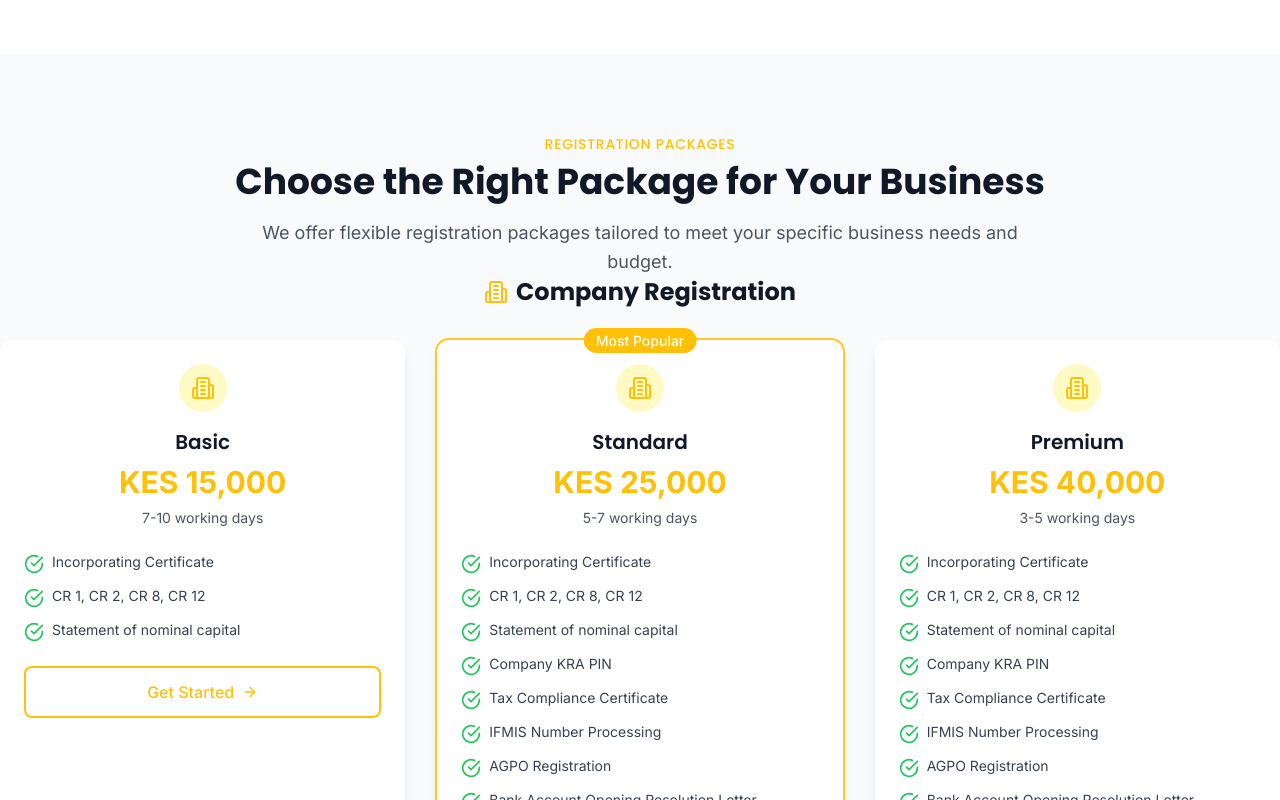
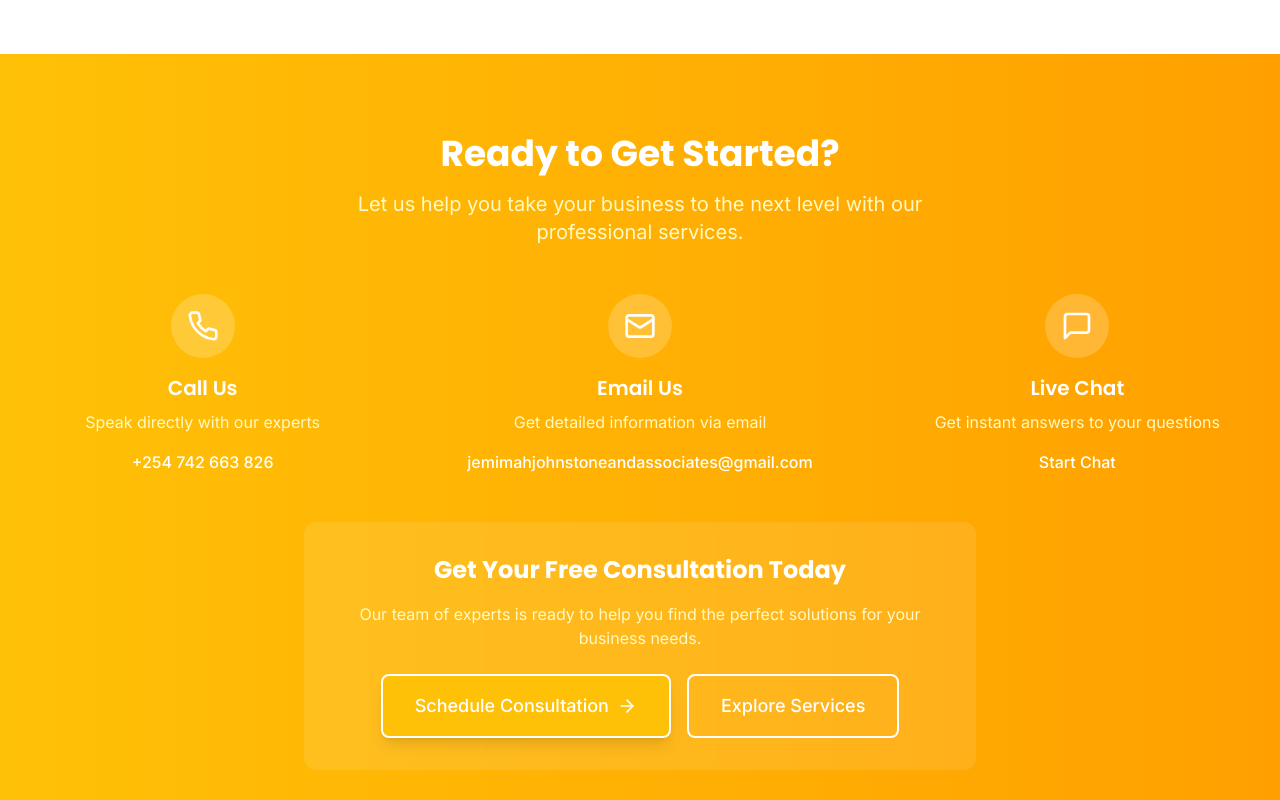
Before and after one commit to liz988483-code/jemimah-johnson-webapp, a React (Vite) app: page / in a window 1280 px wide. Shown: the part 1840-2640 px from the top of the page. Built offline with nearby package versions, Linux system fonts and the light colour scheme.

Commit message:
update Home page content

```diff
--- a/src/pages/Home.tsx
+++ b/src/pages/Home.tsx
@@ -1,7 +1,6 @@
 import React from 'react'
 import HeroSection from '@/components/home/HeroSection'
 import ServicesOverview from '@/components/home/ServicesOverview'
-import CompanyRegistrationPackages from '@/components/home/CompanyRegistrationPackages'
 import ContactCTA from '@/components/home/ContactCTA'
 
 const Home: React.FC = () => {
@@ -9,7 +8,6 @@ const Home: React.FC = () => {
     <div>
       <HeroSection />
       <ServicesOverview />
-      <CompanyRegistrationPackages />
       <ContactCTA />
     </div>
   )
```
